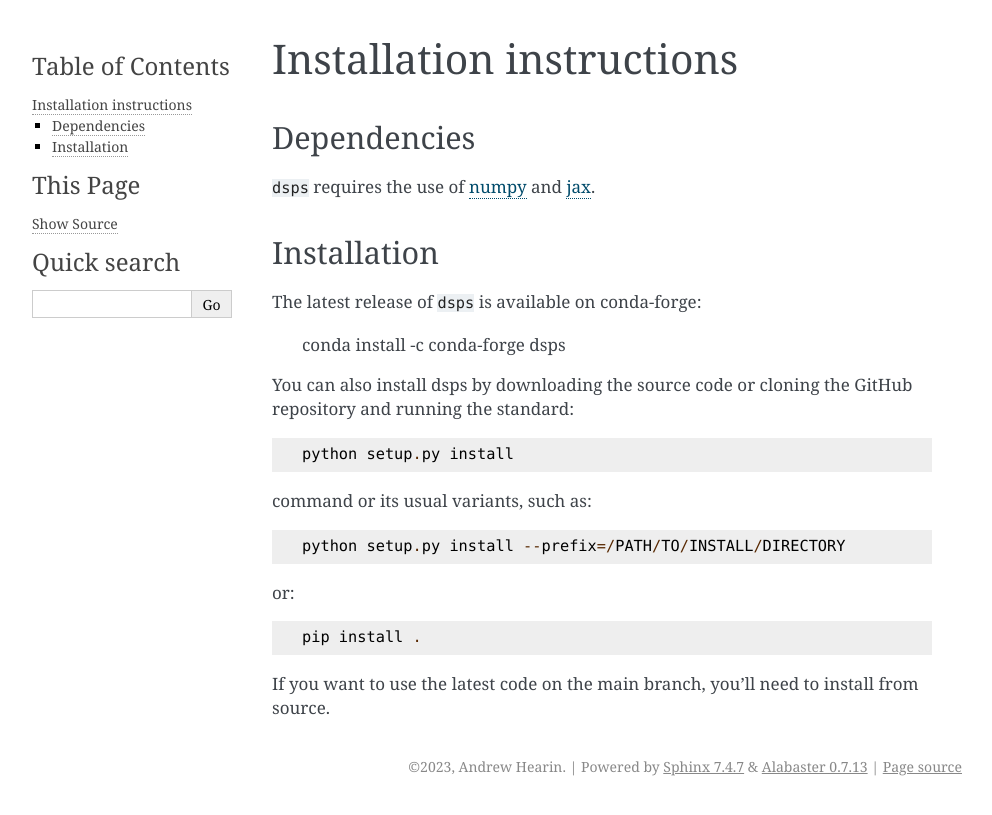
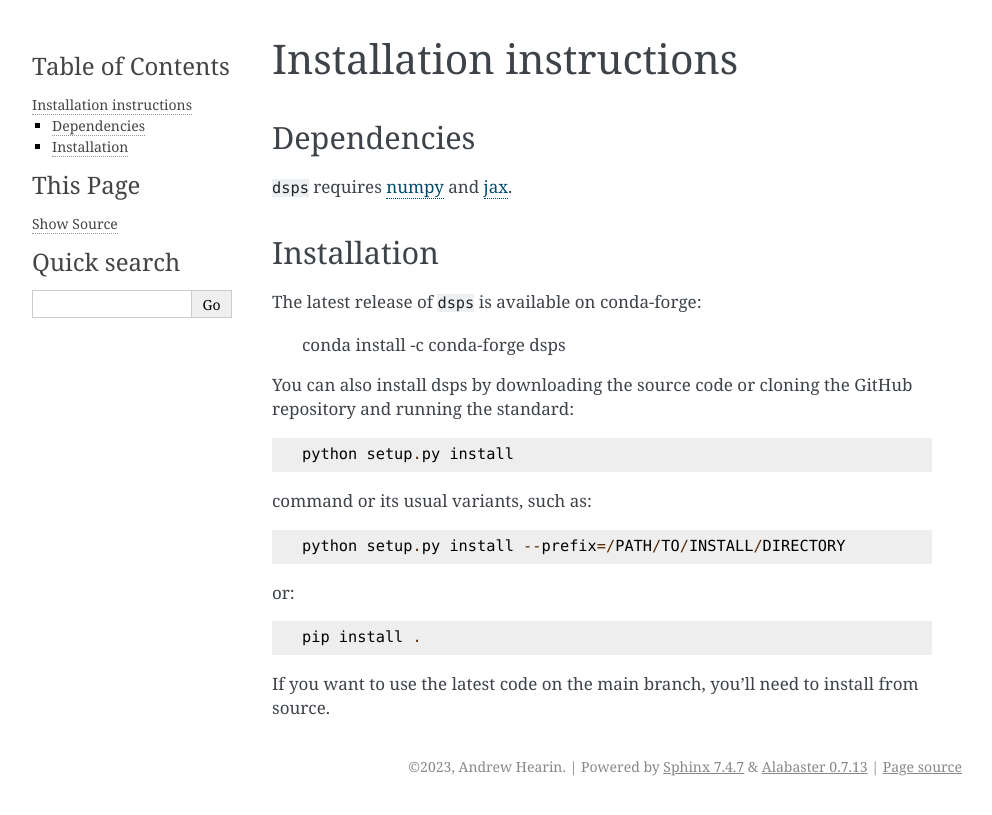
Before and after one commit to ArgonneCPAC/dsps, a Sphinx documentation site: the page built from docs/source/installation.rst, in a window 1280 px wide. Shown: the top 815 px of the page, without its empty margins (148-1140 px from the left). Built offline with Sphinx 7.4.7, drawn with Linux system fonts in a browser that asks for light colours.

```diff
--- a/docs/source/installation.rst
+++ b/docs/source/installation.rst
@@ -4,7 +4,7 @@ Installation instructions
 Dependencies
 ------------
 
-``dsps`` requires the use of `numpy <https://numpy.org/>`__
+``dsps`` requires `numpy <https://numpy.org/>`__
 and `jax <https://jax.readthedocs.io/en/latest/>`__.
 
 Installation
```
Also changed, not shown: README.md (+1 -1 lines).
